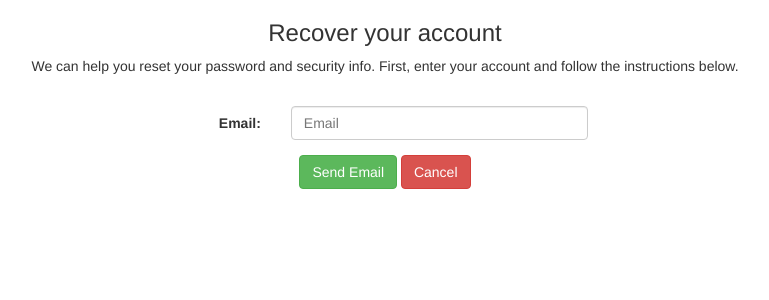
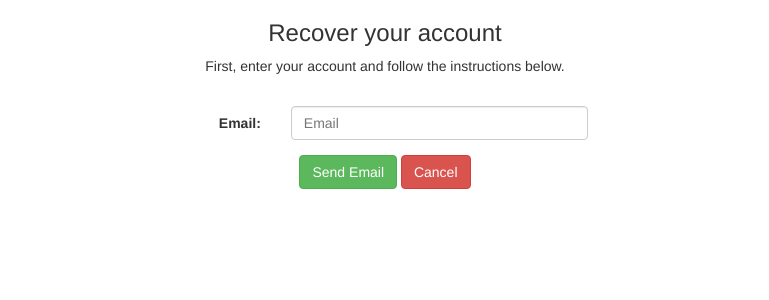
Before and after one commit to wajihaaltaf/fqsdzk, a PHP site: page /forgetpassword.php in a window 1280 px wide. Shown: the top 300 px of the page, without its empty margins (255-1024 px from the left). Run offline with PHP 8.4, Linux system fonts and the light colour scheme; data that the repository does not hold is empty; some libraries are stand-ins or nearby versions.

Commit message:
Update forgetpassword.php

```diff
--- a/forgetpassword.php
+++ b/forgetpassword.php
@@ -172,7 +172,7 @@ window.location = "needhelp.php";
   </h3>
   <p>
     <center>
-      We can help you reset your password and security info. First, enter your account and follow the instructions below.
+      First, enter your account and follow the instructions below.
     </center>
   </p>
   <br>
```
